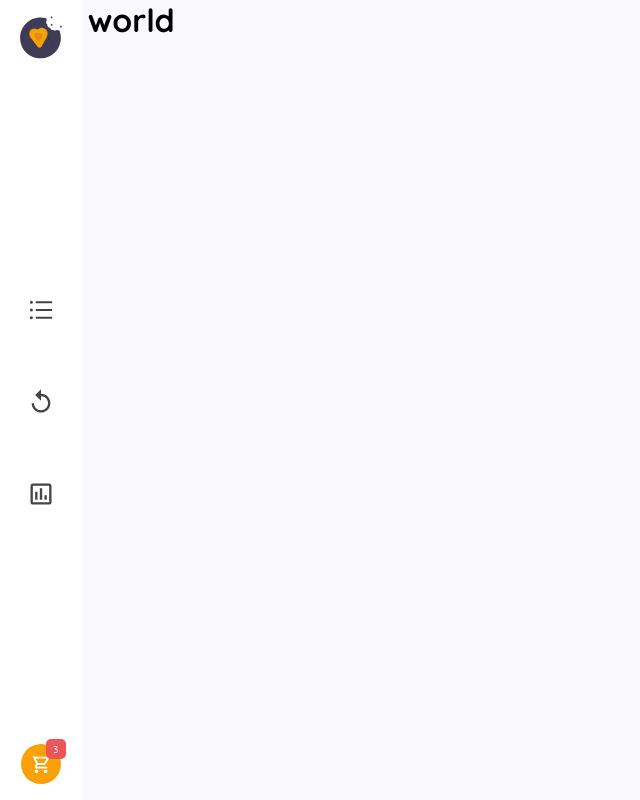
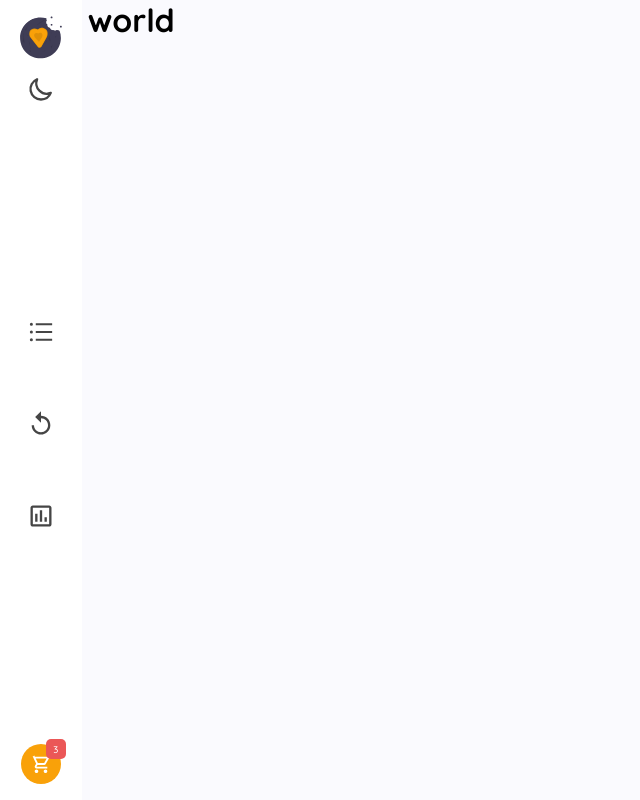
Before and after one commit to bmhuyquoc104/shoppingify, a React (Vite) app in the folder client/: page / in a window 1280 px wide. Shown: the whole page, without its empty margins (0-640 px from the left). Built offline with nearby package versions, Linux system fonts and the light colour scheme.

Commit message:
6. Finish implement switch theme between dark and light

```diff
--- a/client/src/App.tsx
+++ b/client/src/App.tsx
@@ -1,12 +1,17 @@
 import Header from "./components/Header/Header";
+import { lightTheme, darkTheme } from "./style/Theme";
+import { ThemeProvider } from "styled-components";
+import useTheme from "./hooks/useTheme";
 import GlobalStyled from "./style/GlobalStyled";
 function App() {
+  const [ theme, themeToggler ] = useTheme();
+  const themeMode = theme === "lightTheme" ? lightTheme : darkTheme;
   return (
-    <>
-      <GlobalStyled />
-      <Header/>
-      <h1>Hello world</h1>
-    </>
+      <ThemeProvider theme = {themeMode}>
+        <GlobalStyled />
+        <Header themeToggler = {themeToggler} theme = {theme}/>
+        <h1>Hello world</h1>
+      </ThemeProvider>
   );
 }
 
--- a/client/src/components/Header/Header.styled.ts
+++ b/client/src/components/Header/Header.styled.ts
@@ -6,16 +6,19 @@ const HeaderStyled = styled.nav`
   flex-direction: column;
   align-items: center;
   justify-content: space-between;
-  background-color: var(--clr_header_bg_light);
+  background-color: ${({theme}) => theme.header.backgroundColor};
   height: 100vh;
   position: fixed;
   z-index: 1;
 
-  .controller {
+  .controller,.header-top {
     display: flex;
     gap: 4em;
     flex-direction: column;
     align-items: center;
+  }
+  .header-top{
+    gap:1em;
   }
   .cart{
     position: relative;
@@ -30,6 +33,10 @@ const HeaderStyled = styled.nav`
     background-color: var(--clr_item_bg_light);
     position:absolute;
   }
+  .controller > *{
+    font-size:1.75rem;
+    color:${({theme}) => theme.header.button.backgroundColor}
+  }
 `;
 
 export default HeaderStyled;
--- a/client/src/components/Header/Header.tsx
+++ b/client/src/components/Header/Header.tsx
@@ -4,12 +4,23 @@ import { MdOutlineShoppingCart } from "react-icons/md";
 import { MdOutlineInsertChart } from "react-icons/md";
 import { AiOutlineUnorderedList } from "react-icons/ai";
 import { MdReplay } from "react-icons/md";
+import { HiOutlineMoon } from "react-icons/hi";
+import { MdOutlineWbSunny } from "react-icons/md";
 import HeaderStyled from "./Header.styled";
 
-function Header() {
+type HeaderProps = {
+  themeToggler: any;
+  theme: any;
+};
+
+function Header({ themeToggler, theme }: HeaderProps) {
   let itemCount = 3;
-  const controllerStyled = {
+  const moonStyled = {
     color: "var(--clr_header_button_light)",
+    fontSize: "1.75rem",
+  };
+  const sunStyled = {
+    color: "var(--clr_header_button_dark)",
     fontSize: "1.75rem",
   };
   const cartStyled = {
@@ -24,11 +35,18 @@ function Header() {
   };
   return (
     <HeaderStyled>
-      <img src={imageResources.Logo} alt="Logo" />
+      <div className="header-top">
+        <img src={imageResources.Logo} alt="Logo" />
+        {theme === "lightTheme" ? (
+          <HiOutlineMoon onClick={themeToggler} style={moonStyled} />
+        ) : (
+          <MdOutlineWbSunny onClick={themeToggler} style={sunStyled} />
+        )}
+      </div>
       <div className="controller">
-        <AiOutlineUnorderedList style={controllerStyled} />
-        <MdReplay style={controllerStyled} />
-        <MdOutlineInsertChart style={controllerStyled} />
+        <AiOutlineUnorderedList />
+        <MdReplay />
+        <MdOutlineInsertChart />
       </div>
       <div className="cart">
         <MdOutlineShoppingCart style={cartStyled} />
--- a/client/src/assets/hooks/useTheme.ts
+++ b/client/src/hooks/useTheme.ts
@@ -1,6 +1,6 @@
 import { useState, useEffect } from "react";
 
-function useTheme() {
+const useTheme = () => {
   const [theme, setTheme] = useState("lightTheme");
   const setMode = (mode: string) => {
     localStorage.setItem("theme", mode);
@@ -13,7 +13,8 @@ function useTheme() {
   const themeToggler = () => {
     theme === "lightTheme" ? setMode("darkTheme") : setMode("lightTheme");
   };
-  return [themeToggler, theme];
+
+  return [theme, themeToggler];
 }
 
 export default useTheme;
--- a/client/src/style/GlobalStyled.ts
+++ b/client/src/style/GlobalStyled.ts
@@ -44,7 +44,7 @@ box-sizing:border-box;
   flex-direction:row;
   min-height:100vh;
   width:100%;
-  background-color:var(--clr_body_bg_light);
+  background-color:${({theme}) => theme.body.backgroundColor};
   font-family: 'Quicksand', sans-serif;
   }
 `;
```
Also changed, not shown: client/src/style/styled.d.ts (+45 -0 lines).
